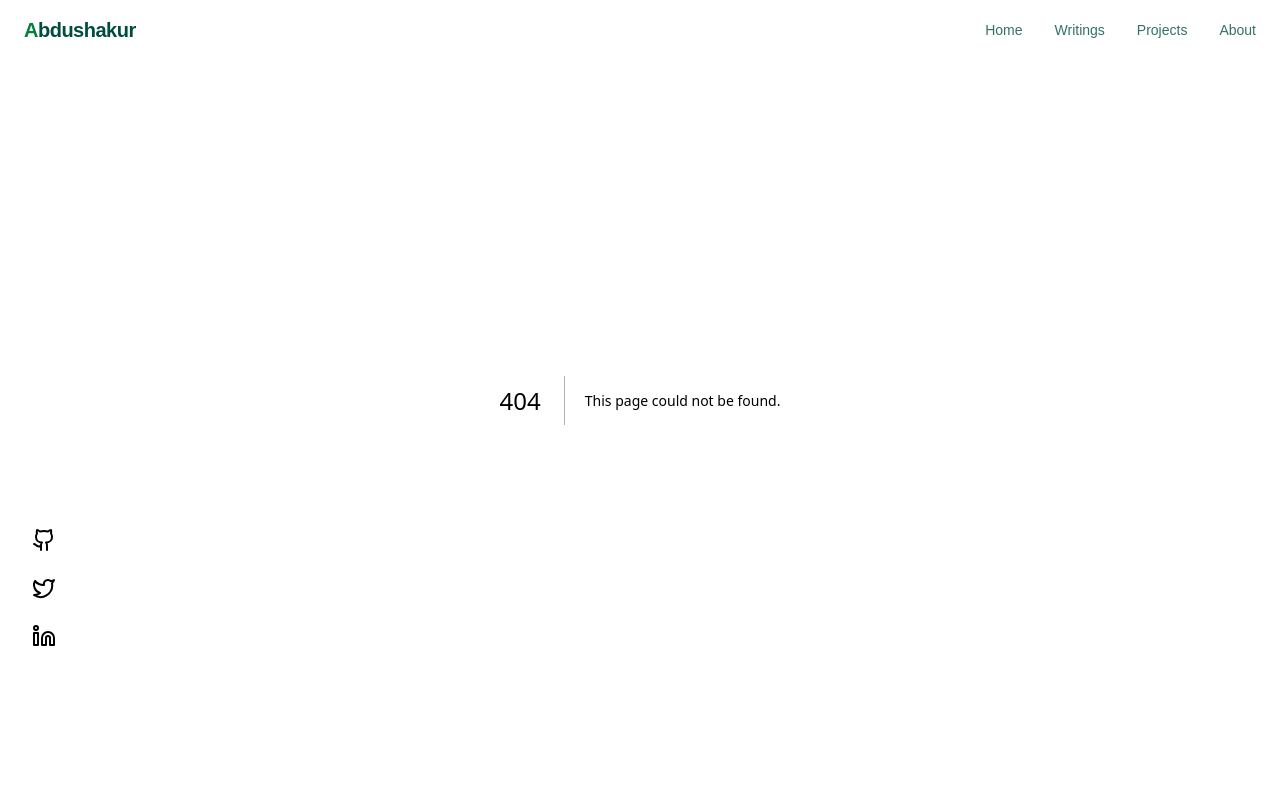
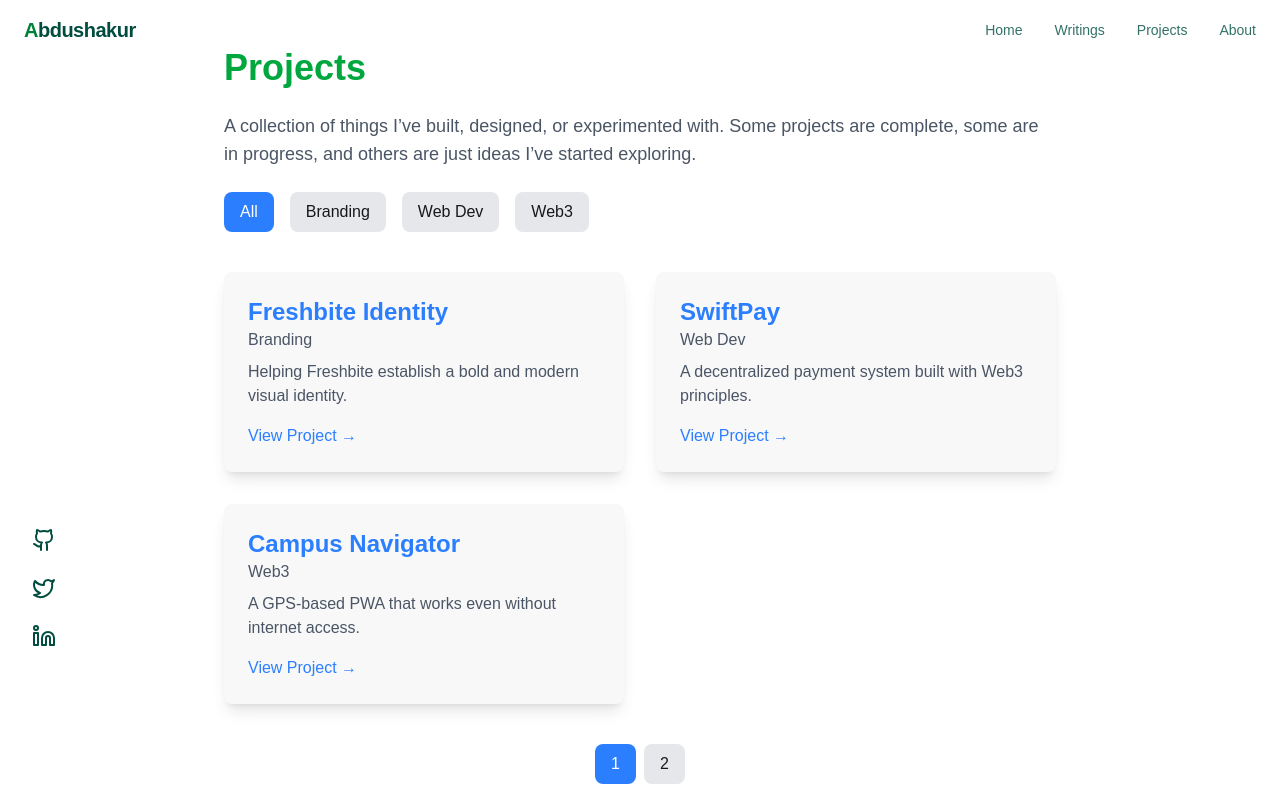
Before and after one commit to abdushakurob/abdushakurob.github.io, a Next.js app: page /projects in a window 1280 px wide. Before the commit this address had no page. Shown: the top 800 px of the page. Built offline with nearby package versions, Linux system fonts and the light colour scheme.

Commit message:
Created /project page

```diff
--- /dev/null
+++ b/app/projects/page.tsx
@@ -0,0 +1,68 @@
+'use client'
+  import { useState } from "react";
+
+const projectsData = [
+  { id: 1, title: "Freshbite Identity", category: "Branding", description: "Helping Freshbite establish a bold and modern visual identity.", link: "#" },
+  { id: 2, title: "SwiftPay", category: "Web Dev", description: "A decentralized payment system built with Web3 principles.", link: "#" },
+  { id: 3, title: "Campus Navigator", category: "Web3", description: "A GPS-based PWA that works even without internet access.", link: "#" },
+  { id: 4, title: "SaaS Landing Generator", category: "Web Dev", description: "An AI-powered SaaS landing page generator.", link: "#" },
+  { id: 5, title: "Portfolio Site", category: "Web Dev", description: "My personal portfolio, built to document my journey.", link: "#" },
+];
+
+const itemsPerPage = 3;
+
+export default function Projects() {
+  const [filter, setFilter] = useState("All");
+  const [currentPage, setCurrentPage] = useState(1);
+
+  const filteredProjects = filter === "All" ? projectsData : projectsData.filter((p) => p.category === filter);
+  const totalPages = Math.ceil(filteredProjects.length / itemsPerPage);
+  const paginatedProjects = filteredProjects.slice((currentPage - 1) * itemsPerPage, currentPage * itemsPerPage);
+
+  return (
+    <div className="min-h-screen bg-base-100 text-base-content px-6 sm:px-12 md:px-24 py-12 max-w-5xl mx-auto">
+
+      <h1 className="text-4xl font-bold text-green-600 mb-6">Projects</h1>
+      <p className="text-lg text-gray-600">
+        A collection of things I’ve built, designed, or experimented with. Some projects are complete, some are in progress,
+        and others are just ideas I’ve started exploring.
+      </p>
+
+      {/* Filters */}
+      <div className="flex gap-4 mt-6">
+        {["All", "Branding", "Web Dev", "Web3"].map((category) => (
+          <button
+            key={category}
+            className={`px-4 py-2 rounded-lg ${filter === category ? "bg-blue-500 text-white" : "bg-gray-200"}`}
+            onClick={() => { setFilter(category); setCurrentPage(1); }}
+          >
+            {category}
+          </button>
+        ))}
+      </div>
+
+      {/* Projects List */}
+      <div className="grid md:grid-cols-2 gap-8 mt-10">
+        {paginatedProjects.map((project) => (
+          <div key={project.id} className="card bg-base-200 shadow-lg p-6">
+            <h2 className="text-2xl font-semibold text-blue-500">{project.title}</h2>
+            <p className="text-gray-600">{project.category}</p>
+            <p className="text-gray-600 mt-2">{project.description}</p>
+            <a href={project.link} className="text-blue-500 mt-4 block">View Project →</a>
+          </div>
+        ))}
+      </div>
+
+      {/* Pagination */}
+      <div className="flex justify-center mt-10">
+        {Array.from({ length: totalPages }, (_, i) => (
+          <button key={i} className={`px-4 py-2 mx-1 rounded-lg ${currentPage === i + 1 ? "bg-blue-500 text-white" : "bg-gray-200"}`}
+            onClick={() => setCurrentPage(i + 1)}
+          >
+            {i + 1}
+          </button>
+        ))}
+      </div>
+    </div>
+  );
+    }
```
